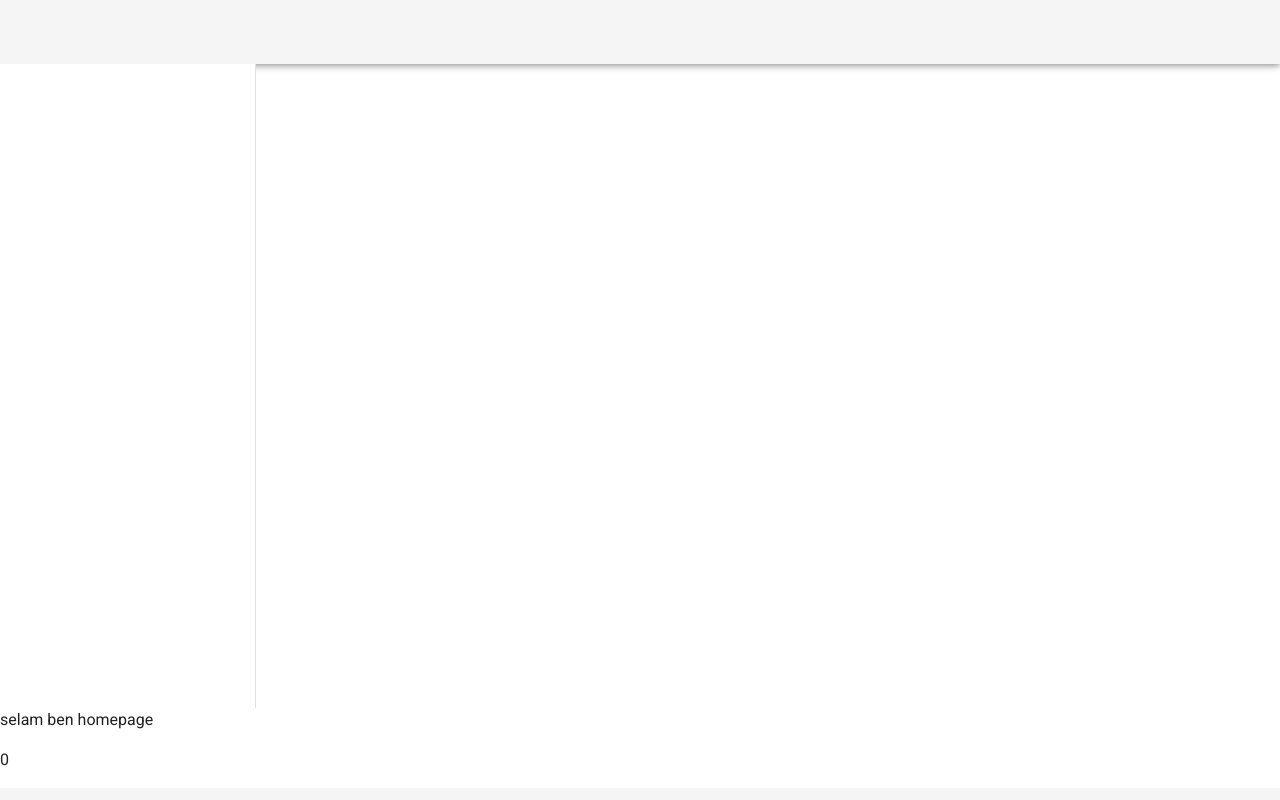
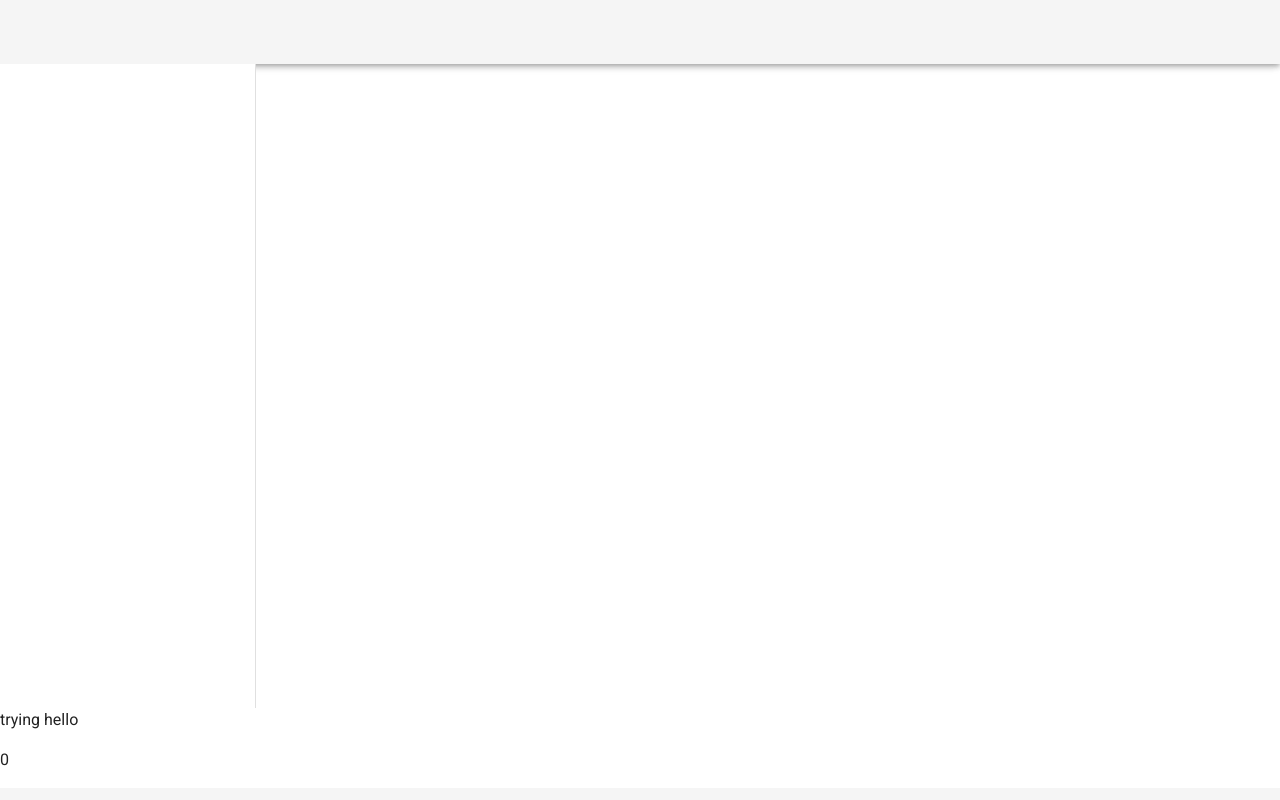
Before and after one commit to BerkayGezbeli/personal-blog, a Vue app: page /#/ in a window 1280 px wide. Built offline with nearby package versions, Linux system fonts and the light colour scheme.

Commit message:
adding i18n language library

```diff
--- a/package.json
+++ b/package.json
@@ -11,6 +11,7 @@
     "axios": "^1.2.0",
     "core-js": "^3.8.3",
     "vue": "^2.6.14",
+    "vue-i18n": "^8.28.2",
     "vue-router": "^3.6.5",
     "vuetify": "^2.6.0",
     "vuex": "^3.0.1"
--- a/src/components/homePage.vue
+++ b/src/components/homePage.vue
@@ -1,6 +1,6 @@
 <template>
   <div>
-    <p>selam ben homepage</p>
+    <p>{{$t('common.deneme')}}</p>
     <p>{{deneme}}</p>
   </div>
 </template>
--- /dev/null
+++ b/src/i18n.js
@@ -0,0 +1,17 @@
+import Vue from 'vue';
+import VueI18n from 'vue-i18n';
+import en from '@/locales/en.json';
+import tr from '@/locales/tr.json';
+
+Vue.use(VueI18n)
+
+const localeJsonFiles = {
+  en: en,
+  tr: tr,
+}
+
+export default new VueI18n({
+  locale: 'en',     //locale ‘tr’ yapılırsa dil türkçe olur
+  fallbackLocale: 'en',
+  messages: localeJsonFiles,
+})
--- /dev/null
+++ b/src/locales/en.json
@@ -0,0 +1,5 @@
+{
+    "common": {
+        "deneme": "trying hello"
+    }
+}
--- /dev/null
+++ b/src/locales/tr.json
@@ -0,0 +1,5 @@
+{
+    "common": {
+        "deneme": "deneme merhaba"
+    }
+}
--- a/src/main.js
+++ b/src/main.js
@@ -4,6 +4,7 @@ import vuetify from './plugins/vuetify'
 import VueRouter from 'vue-router'
 import { routes } from './routes.js';
 import { store } from './store/store.js' //main dosyada import edilir.
+import i18n from './i18n.js';
 
 Vue.config.productionTip = false
 
@@ -17,5 +18,6 @@ new Vue({
   vuetify,
   router,
   store,
+  i18n,
   render: h => h(App)
 }).$mount('#app')
```
Also changed, not shown: 1 other file (tests, documents, lock files or other folders).
